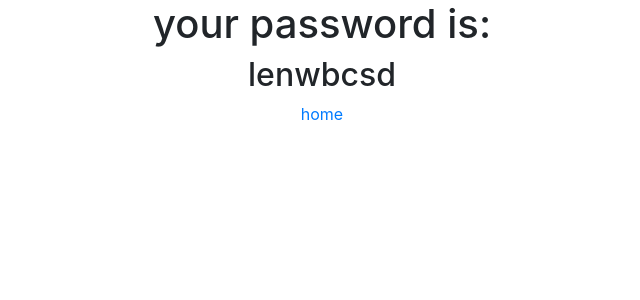
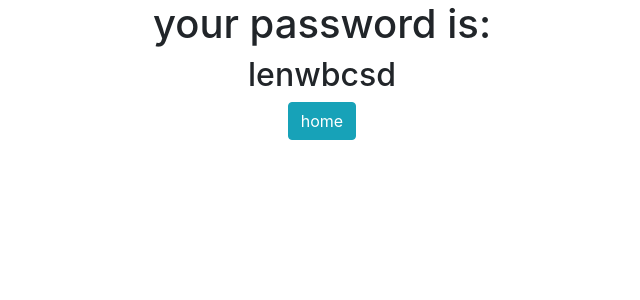
Before and after one commit to victorsklyanik/django3-password-generator, a Django app: page /generatedpassword/ in a window 1280 px wide. Shown: the top 300 px of the page, without its empty margins (318-958 px from the left). Run offline with Django 3.2, Linux system fonts and the light colour scheme; some libraries are stand-ins or nearby versions.

Commit message:
password generator v002

```diff
--- a/generator/templates/generator/password.html
+++ b/generator/templates/generator/password.html
@@ -6,6 +6,6 @@
 
 <h1>your password is:</h1>
 <h2>{{password}}</h2>
-<a href="{% url 'home' %}"> home</a>
+<a href="{% url 'home' %}" class="btn btn-info"> home</a>
 
 </div>
```
